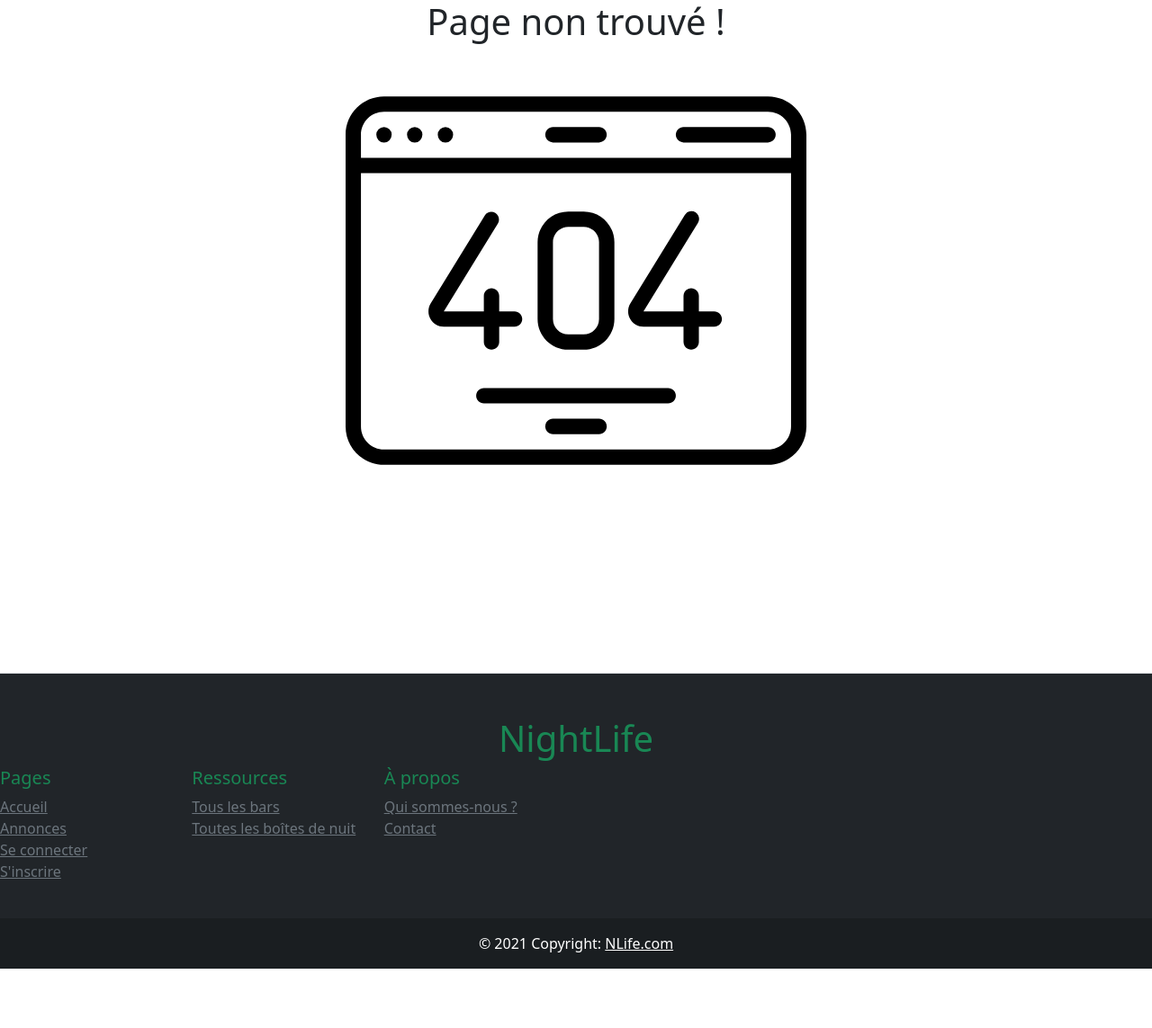
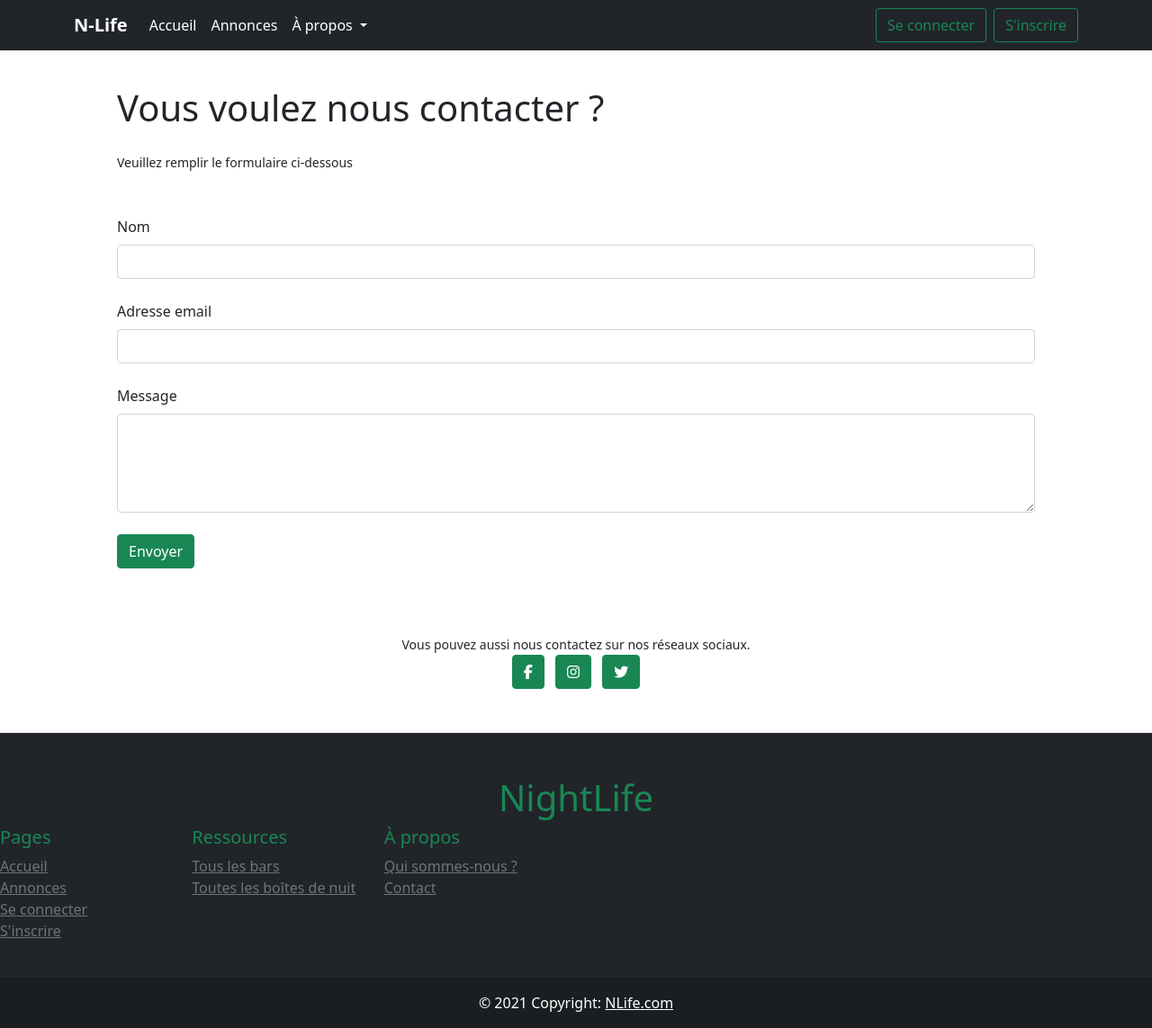
Before and after one commit to RicardFabien/hitema-projet, a PHP site: page /contact in a window 1280 px wide. Shown: the whole page at 90% size. Before the commit the page ends 1077 px from the top, so only its background shows below. Run offline with PHP 8.4, Linux system fonts and the light colour scheme; data that the repository does not hold is empty; some libraries are stand-ins or nearby versions.

Commit message:
site revue 1

```diff
--- /dev/null
+++ b/src/Controller/ContactPage.php
@@ -0,0 +1,18 @@
+<?php
+
+namespace App\Controller;
+
+class ContactPage extends AbstractController
+{
+    // id : variable d'URL
+    /*public function index(int $id):void
+    {
+        $this->render('homepage/index', [
+            'message' => $id,
+        ]);
+    }*/
+    public function index():void
+    {
+        $this->render('Contact/contactPage');
+    }
+}
--- a/src/Core/Container.php
+++ b/src/Core/Container.php
@@ -16,6 +16,7 @@ use App\Controller\Logout;
 use App\Controller\BN;
 use App\Query\BNQuery;
 use App\Controller\Bars;
+use App\Controller\ContactPage;
 use App\Query\BarsQuery;
 
 use App\Controller\Register;
@@ -46,6 +47,9 @@ class Container
              },
              AnnoncePage::class => function(){
                return new \App\Controller\AnnoncePage();
+            },
+            ContactPage::class => function(){
+               return new \App\Controller\ContactPage();
             },
              Login::class => function(){
                return new \App\Controller\Login();
--- a/src/Core/Routing.php
+++ b/src/Core/Routing.php
@@ -21,6 +21,10 @@ class Routing
     private array $routes = [
         '/' => [
             'controller' => 'Homepage',
+            'method' => 'index',
+        ],
+        '/contact' => [
+            'controller' => 'ContactPage',
             'method' => 'index',
         ],
         '/annonces' => [
--- /dev/null
+++ b/templates/Contact/contactPage.php
@@ -0,0 +1,50 @@
+<?php
+	require_once __DIR__ . '/../_inc/header.php';
+	require_once __DIR__ . '/../_inc/nav.php';
+?>
+  <div class="container pt-5">
+    <h1 class="mb-4 pt-5 ps-5">Vous voulez nous contacter ?</h1>
+    <small class="mb-4 ps-5">Veuillez remplir le formulaire ci-dessous</small>
+    <form class="m-5">
+        <!-- Name input -->
+        <div class="form-outline mb-4 ">
+            <label class="form-label" for="form4Example1">Nom</label>
+          <input type="text" id="form4Example1" class="form-control" required/>
+        </div>
+
+        <!-- Email input -->
+        <div class="form-outline mb-4 ">
+            <label class="form-label" for="form4Example2">Adresse email</label>
+          <input type="email" id="form4Example2" class="form-control" required/>
+        </div>
+
+        <!-- Message input -->
+        <div class="form-outline mb-4 ">
+            <label class="form-label" for="form4Example3">Message</label>
+          <textarea class="form-control" id="form4Example3" rows="4"required></textarea>
+        </div>
+
+        <!-- Submit button -->
+        <button type="submit" class="btn btn-success btn-block mb-4">Envoyer</button>
+    </form>
+  </div>
+
+    <div class="text-center">
+    <small>Vous pouvez aussi nous contactez sur nos réseaux sociaux.</small><br>
+        <button type="button" class="btn btn-success btn-floating mx-1">
+          <i class="fab fa-facebook-f"></i>
+        </button>
+
+        <button type="button" class="btn btn-success btn-floating mx-1">
+          <i class="fab fa-instagram"></i>
+        </button>
+
+        <button type="button" class="btn btn-success btn-floating mx-1">
+          <i class="fab fa-twitter"></i>
+        </button>
+    </div>
+
+
+<?php
+	require_once __DIR__ . '/../_inc/footer.php';
+?>
--- a/templates/_inc/footer.php
+++ b/templates/_inc/footer.php
@@ -24,7 +24,7 @@
 				<h5 style="color: #198754;" style="margin-right: 50px;">À propos</h5>
 				<ul class="list-unstyled text-small">
 				<li><a class="link-secondary" href="#">Qui sommes-nous ?</a></li>
-				<li><a class="link-secondary" href="#">Contact</a></li>
+				<li><a class="link-secondary" href="/contact">Contact</a></li>
 				</ul>
 			</div>
 
--- a/templates/_inc/header.php
+++ b/templates/_inc/header.php
@@ -7,7 +7,7 @@
 
 		<!-- Bootstrap CSS -->
 		<link href="https://cdn.jsdelivr.net/npm/bootstrap@5.0.0-beta2/dist/css/bootstrap.min.css" rel="stylesheet" integrity="sha384-BmbxuPwQa2lc/FVzBcNJ7UAyJxM6wuqIj61tLrc4wSX0szH/Ev+nYRRuWlolflfl" crossorigin="anonymous">
-
+        <link rel="stylesheet" href="https://cdnjs.cloudflare.com/ajax/libs/font-awesome/5.15.3/css/all.min.css" integrity="sha512-iBBXm8fW90+nuLcSKlbmrPcLa0OT92xO1BIsZ+ywDWZCvqsWgccV3gFoRBv0z+8dLJgyAHIhR35VZc2oM/gI1w==" crossorigin="anonymous" />
         <script src="https://kit.fontawesome.com/62c0a1fec0.js" crossorigin="anonymous"></script>
 
 		<title>Hello, world!</title>
--- a/templates/_inc/nav.php
+++ b/templates/_inc/nav.php
@@ -18,7 +18,7 @@
 						À propos
 					</a>
 					<ul class="dropdown-menu bg-dark" aria-labelledby="navbarDropdown">
-						<li><a class="dropdown-item bg-dark" href="#" style="color: aliceblue;">Contact</a></li>
+						<li><a class="dropdown-item bg-dark" href="/contact" style="color: aliceblue;">Contact</a></li>
 						<li><hr class="dropdown-divider" style="border-color: darkgreen;"></li>
 						<li><a class="dropdown-item bg-dark" href="#" style="color: aliceblue;">Qui sommes-nous ?</a></li>
 					</ul>
```
